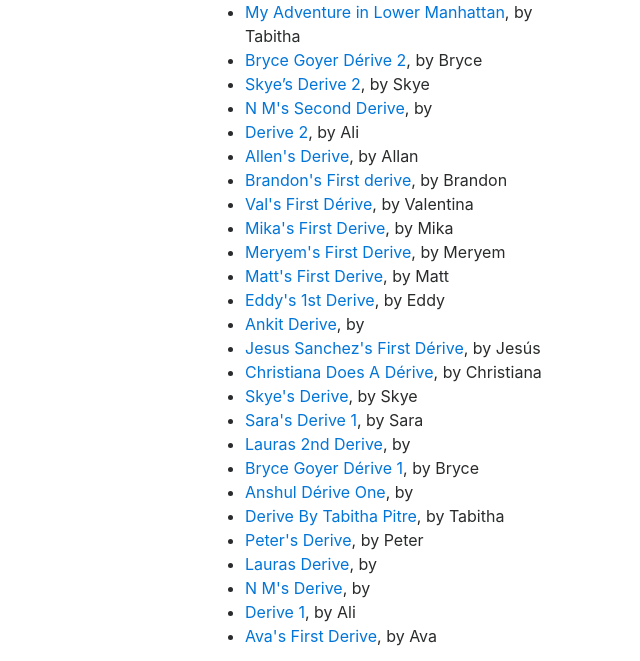
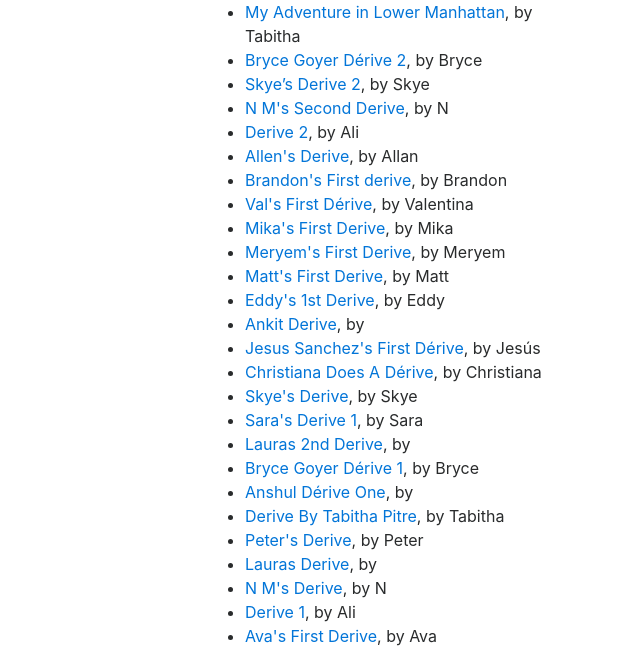
Before and after one commit to nyscapes/derive-archive, a Jekyll site: the page built from index.md, in a window 1280 px wide. Shown: the part 723-1384 px from the top of the page, without its empty margins (640-1280 px from the left). Built offline with Jekyll 4.4.1, drawn with Linux system fonts in a browser that asks for light colours; nearby versions of some CDN libraries; part of the change alters nothing that is shown.

```diff
--- a/_data/authors.yml
+++ b/_data/authors.yml
@@ -6,8 +6,8 @@ ka1674:
   name: Kimberly
 sd2623:
   name: Sereba
-lrd306:
-  name: Lily
+nm306:
+  name: N
 abg447:
   name: Ali
 bg1506:
```
